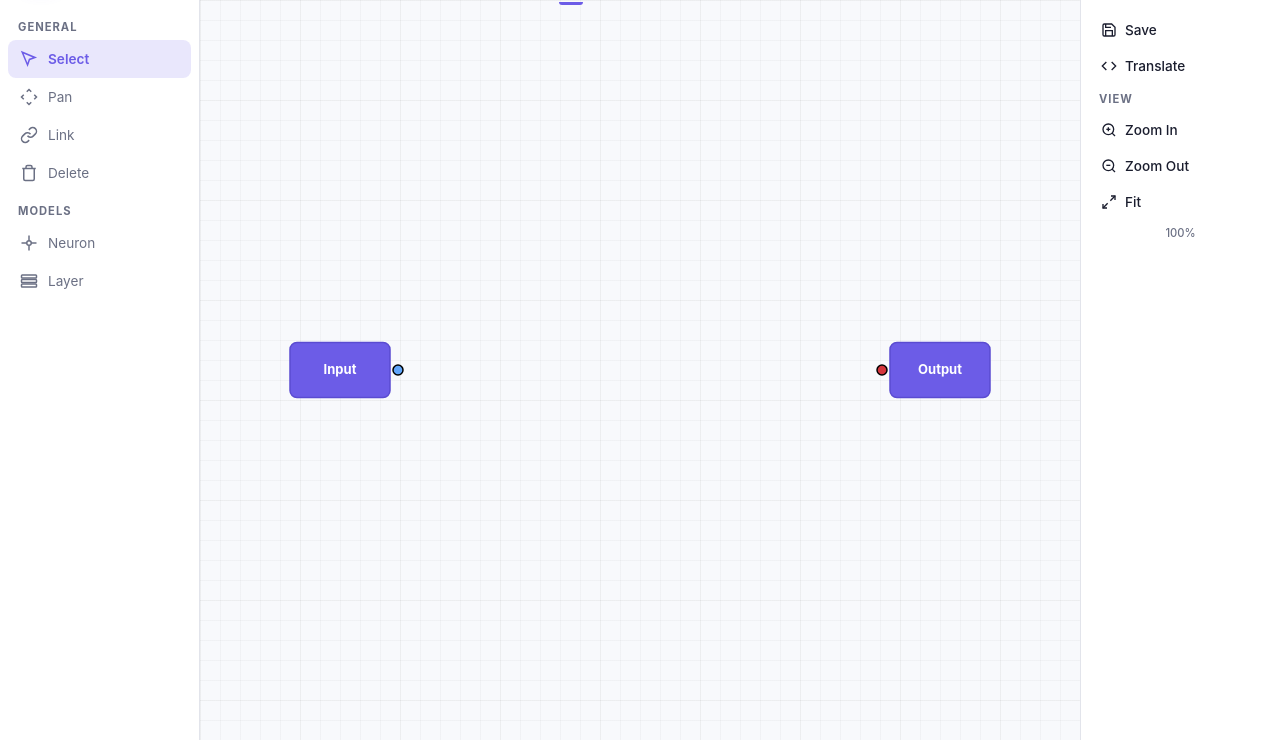
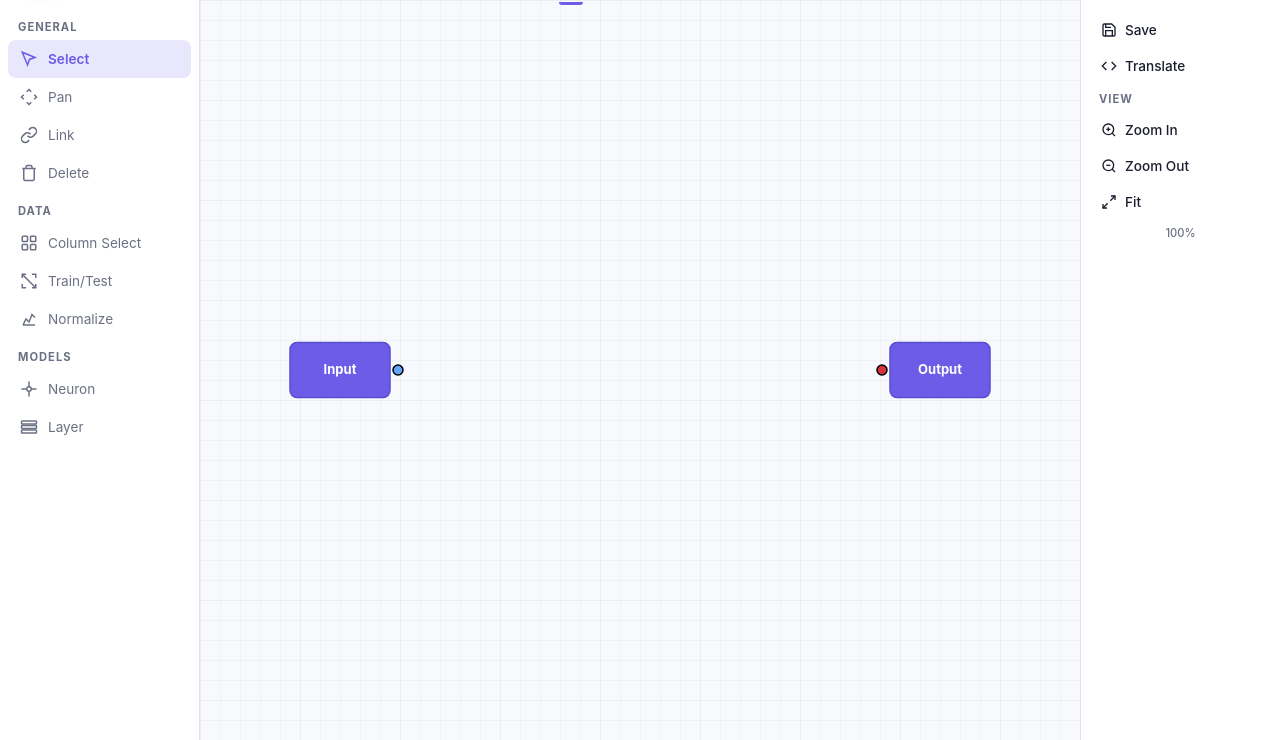
Before and after one commit to MohammadKeifari/SketchNet, a Django app: page /sketchmod/ in a window 1280 px wide. Shown: the part 60-800 px from the top of the page. Run offline with Django 5.2, Linux system fonts and the light colour scheme; the visitor is signed in with stand-in values (Sample User, id 1).

Commit message:
updating the toolbar html

```diff
--- a/sketchmod/templates/sketchmod/canvas.html
+++ b/sketchmod/templates/sketchmod/canvas.html
@@ -63,6 +63,50 @@
                         <path d="M19 6v14a2 2 0 0 1-2 2H7a2 2 0 0 1-2-2V6m3 0V4a2 2 0 0 1 2-2h4a2 2 0 0 1 2 2v2" />
                     </svg>
                     <span class="tool-label">Delete</span>
+                </button>
+            </div>
+            <div class="toolbar-section">
+                <div class="toolbar-section-title">Data</div>
+                <button class="tool-btn" data-tool="column-select" title="Column Select">
+                    <svg width="18"
+                         height="18"
+                         viewBox="0 0 24 24"
+                         fill="none"
+                         stroke="currentColor"
+                         stroke-width="2">
+                        <rect x="3" y="3" width="7" height="7" rx="1" />
+                        <rect x="14" y="3" width="7" height="7" rx="1" />
+                        <rect x="3" y="14" width="7" height="7" rx="1" />
+                        <rect x="14" y="14" width="7" height="7" rx="1" />
+                    </svg>
+                    <span class="tool-label">Column Select</span>
+                </button>
+                <button class="tool-btn" data-tool="train-test" title="Train/Test Split">
+                    <svg width="18"
+                         height="18"
+                         viewBox="0 0 24 24"
+                         fill="none"
+                         stroke="currentColor"
+                         stroke-width="2">
+                        <path d="M16 3h5v5" />
+                        <path d="M8 3H3v5" />
+                        <path d="M3 16v5h5" />
+                        <path d="M21 16v5h-5" />
+                        <line x1="3" y1="3" x2="21" y2="21" />
+                    </svg>
+                    <span class="tool-label">Train/Test</span>
+                </button>
+                <button class="tool-btn" data-tool="normalize" title="Normalize">
+                    <svg width="18"
+                         height="18"
+                         viewBox="0 0 24 24"
+                         fill="none"
+                         stroke="currentColor"
+                         stroke-width="2">
+                        <line x1="4" y1="20" x2="20" y2="20" />
+                        <polyline points="4 20 8 12 12 16 16 6 20 10" />
+                    </svg>
+                    <span class="tool-label">Normalize</span>
                 </button>
             </div>
             <div class="toolbar-section">
```
